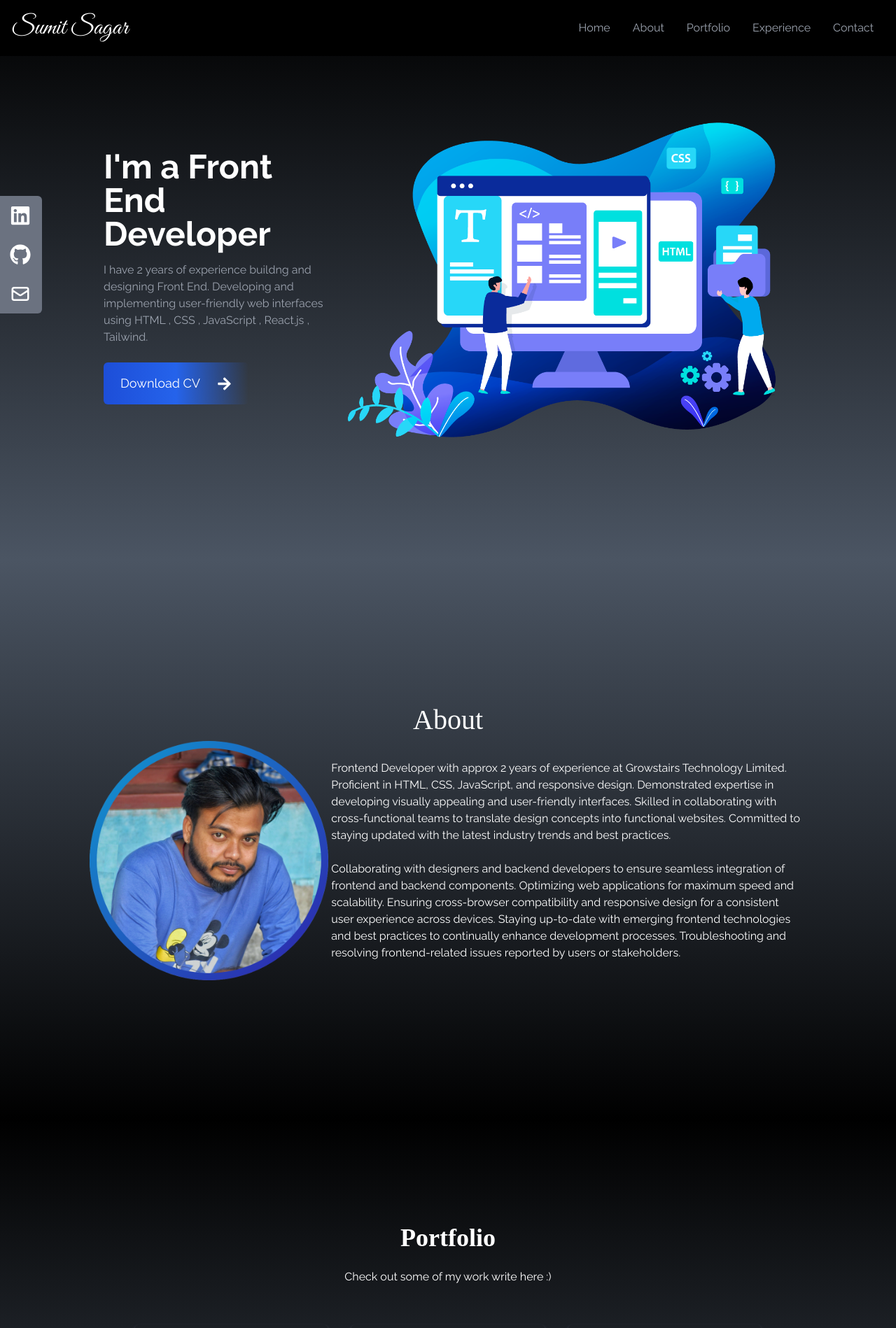
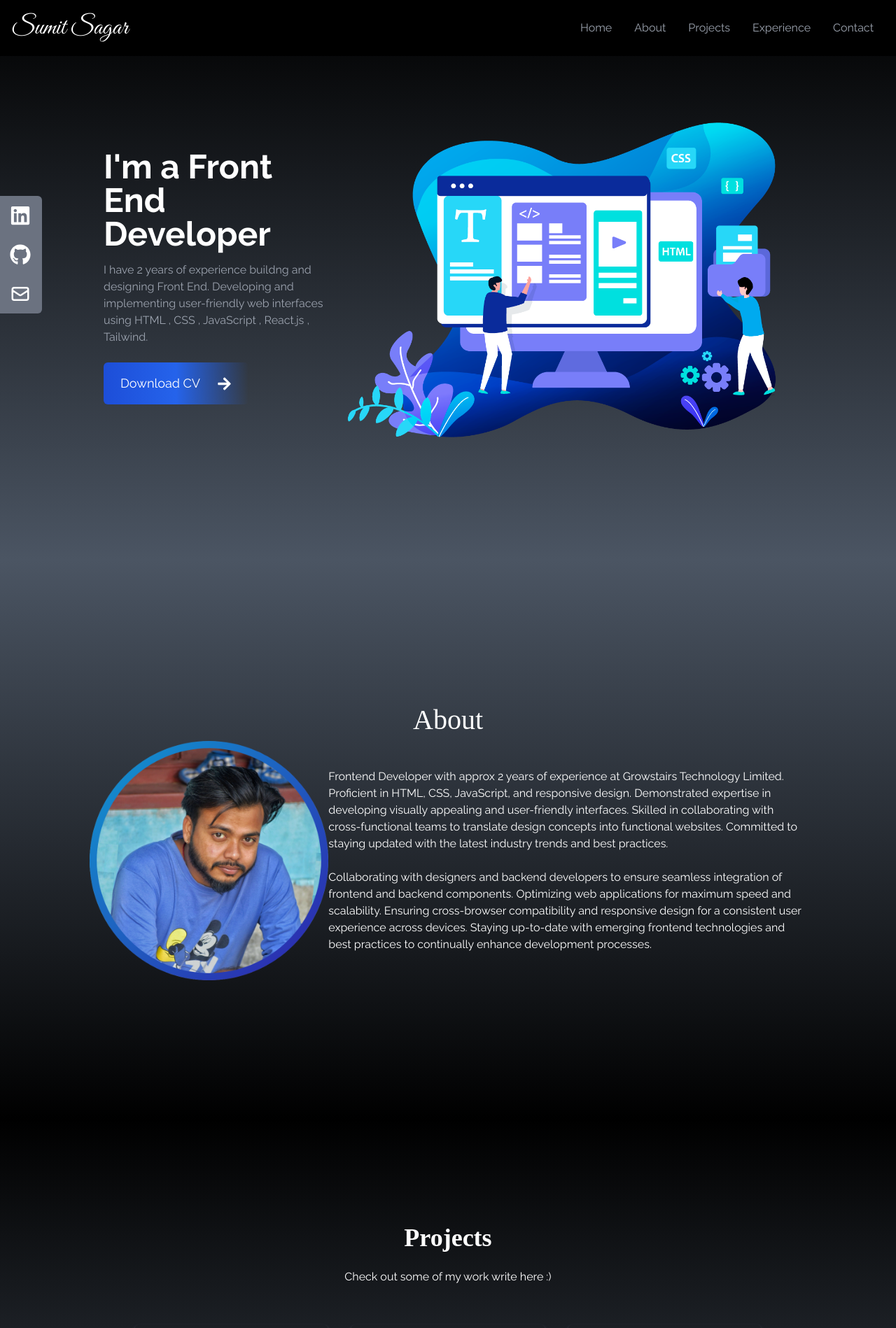
Before and after one commit to sumit-sagar-16/SumitSagar-Portfolio, a React (Create React App) app: page / in a window 1280 px wide. Shown: the top 1898 px of the page at 70% size. Built offline with nearby package versions, Linux system fonts and the light colour scheme; a web font is replaced by a local one.

Commit message:
some fixes-5/8/23

```diff
--- a/src/App.js
+++ b/src/App.js
@@ -3,9 +3,9 @@ import Home from "./components/Home";
 import NavBar from "./components/NavBar";
 import About from "./components/About";
 import SocialLinks from "./components/SocialLinks";
-import Portfolio from "./components/Portfolio";
 import Experience from "./components/Experience";
 import Contact from "./components/Contact";
+import Projects from "./components/Projects";
 
 function App() {
   return (
@@ -13,7 +13,7 @@ function App() {
       <NavBar />
       <Home />
       <About />
-      <Portfolio />
+      <Projects />
       <Experience />
       <Contact />
       <SocialLinks />
--- a/src/components/About.jsx
+++ b/src/components/About.jsx
@@ -4,7 +4,7 @@ import sumitsagar from '../Assets/sumitsagar.png'
 const About = () => {
   return (
 
-    <div name='About' className='flex justify-center h-screen w-full bg-gradient-to-b from-gray-600  text-white to-black sm:px-1'  >
+    <div name='About' className='flex justify-center h-screen  w-full bg-gradient-to-b from-gray-600  text-white to-black sm:px-1'  >
       <div className='max-w-screen-lg flex flex-col items-center justify-center'>
 
       <div className='  font-headings text-[40px]'>
@@ -14,11 +14,12 @@ const About = () => {
       </div>
       <div className='flex flex-col  items-center  sm:flex-row'>
         <div className='w-2/6 '> <img src={sumitsagar} alt=""  /> </div>
-        <div className=' text- w-4/6 sm:px-1'>
+        <div className='w-4/6 '>
           <p>Frontend Developer with approx 2 years of experience at Growstairs Technology Limited. Proficient in HTML, CSS, JavaScript, and responsive design. Demonstrated expertise in developing visually appealing and user-friendly interfaces. Skilled in collaborating with cross-functional teams to translate design concepts into functional websites. Committed to staying updated with the latest industry trends and best practices.
           </p>
           <br />
-          <p> Collaborating with designers and backend developers to ensure seamless integration of frontend and backend components. Optimizing web applications for maximum speed and scalability. Ensuring cross-browser compatibility and responsive design for a consistent user experience across devices. Staying up-to-date with emerging frontend technologies and best practices to continually enhance development processes. Troubleshooting and resolving frontend-related issues reported by users or stakeholders. </p>
+          <p className='hidden md:flex'> Collaborating with designers and backend developers to ensure seamless integration of frontend and backend components. Optimizing web applications for maximum speed and scalability. Ensuring cross-browser compatibility and responsive design for a consistent user experience across devices. Staying up-to-date with emerging frontend technologies and best practices to continually enhance development processes. </p>
+          <p className='md:hidden'> Collaborating with designers and backend developers to ensure seamless integration of frontend and backend components. Optimizing web applications for maximum .......</p>
         </div>
       </div>
       </div>
--- a/src/components/NavBar.jsx
+++ b/src/components/NavBar.jsx
@@ -1,83 +1,87 @@
-import React, { useState } from 'react'
-import { FaBars ,FaTimes  } from "react-icons/fa";
-import {Link} from 'react-scroll'
+import React, { useState } from "react";
+import { FaBars, FaTimes } from "react-icons/fa";
+import { Link } from "react-scroll";
+import { FaLinkedin, FaGithub } from "react-icons/fa";
+import { HiOutlineMail } from "react-icons/hi";
 
 const NavBar = () => {
+  const [nav, setnav] = useState(false);
 
-    const [nav, setnav] = useState(false);
+  const links = [
+    {
+      id: 1,
+      link: "Home",
+    },
+    {
+      id: 2,
+      link: "About",
+    },
+    {
+      id: 3,
+      link: "Projects",
+    },
+    {
+      id: 4,
+      link: "Experience",
+    },
+    {
+      id: 5,
+      link: "Contact",
+    },
+  ];
+
+  return (
+    <div className="flex justify-between items-center bg-black w-full h-20 z-10 fixed px-4 text-white">
+      <div>
+        <h1 className="text-white font-signature text-4xl">Sumit Sagar</h1>
+      </div>
+      <ul className="hidden md:flex">
+        {links.map(({ id, link }) => (
+          <li
+            key={id}
+            className="text-gray-400 px-4 cursor-pointer hover:scale-150 hover:text-blue-600 hover:font-bold duration-300"
+          >
+            <Link to={link} smooth duration={500}>
+              {link}{" "}
+            </Link>
+          </li>
+        ))}
+      </ul>
+      <div
+        onClick={() => setnav(!nav)}
+        className="cursor-pointer md:hidden pr-4 z-10 text-gray-400"
+      >
+        {nav ? <FaTimes size={30} /> : <FaBars size={30} />}
+      </div>
+
+      {nav && (
+            <ul className="flex flex-col justify-center items-center absolute top-0 left-0 w-full md:hidden h-screen bg-gradient-to-b from-black to-gray-800">
+              {links.map(({ id, link }) => (
+                <li
+                  key={id}
+                  className="text-gray-400 py-6 text-4xl cursor-pointer hover:scale-110 duration-200 hover:text-gray-200"
+                >
+                  <Link
+                    onClick={() => setnav(!nav)}
+                    to={link}
+                    smooth
+                    duration={500}
+                  >
+                    {link}{" "}
+                  </Link>
+                </li>
+              ))}
+              <li className="flex gap-8 py-6">
+                <a href=" https://www.linkedin.com/in/sumit-sagar-02a295141/"><FaLinkedin size={30} /></a>
+                <a href=" https://github.com/sumit-sagar-16/"><FaGithub size={30}/></a>
+                <a href=" mailto:sumitsagar16@gmail.com"><HiOutlineMail size={30}/></a>
+              </li>
+            </ul>
 
 
+      )}
+    </div>
+  );
+};
 
-  const links =[
-    {
-        id:1,
-        link:'Home'
-    },
-    {
-        id:2,
-        link:'About'
-
-    } ,
-    {
-        id:3,
-        link:'Portfolio'
-    },
-    {
-        id:4,
-        link:'Experience'
-    },
-    {
-        id:5,
-        link:'Contact'
-    },
-
-  ]
-
-
-
-  return (
-    <div className='flex justify-between items-center bg-black w-full h-20 z-10 fixed px-4 text-white'>
-    <div>
-        <h1 className='text-white font-signature text-4xl'>Sumit Sagar</h1>
-    </div>
-    <ul className='hidden md:flex'>
-        {
-            links.map(({id,link})=>(
-                <li
-                key={id}
-                className='text-gray-400 px-4 cursor-pointer hover:scale-150 hover:text-blue-600 hover:font-bold duration-300'
-                >
-                   <Link to={link} smooth duration={500}>{link} </Link>
-                </li>
-            ))
-        }
-
-
-
-    </ul>
-    <div onClick={()=>setnav(!nav)} className='cursor-pointer md:hidden pr-4 z-10 text-gray-400'>
-        {nav ? <FaTimes size={30}/>:<FaBars size={30}/>}
-    </div>
-
-    {nav &&(
-
-        <ul className='flex flex-col justify-center items-center absolute top-0 left-0 w-full md:hidden h-screen bg-gradient-to-b from-black to-gray-800'>
-        {
-            links.map(({id,link})=>(
-                <li
-                key={id}
-                className='text-gray-400 py-6 text-4xl cursor-pointer hover:scale-110 duration-200 hover:text-gray-200'
-                >
-                     <Link onClick={()=>setnav(!nav)} to={link} smooth duration={500}>{link} </Link>
-                </li>
-            ))
-        }
-        </ul>
-
-     )}
-
-</div>
-  )
-}
-
-export default NavBar
+export default NavBar;
--- a/src/components/Portfolio.jsx
+++ b/src/components/Projects.jsx
@@ -1,9 +1,9 @@
 import React from 'react';
 import DemoTile from '../Assets/DemoTile.png'
 
-const Portfolio = () => {
+const Projects = () => {
 
-  const portfolios=[
+  const project=[
     {
       id: 1,
       src: DemoTile
@@ -22,16 +22,16 @@ const Portfolio = () => {
 
 
   return (
-    <div name='Portfolio' className=' justify-center w-full md:h-screen bg-gradient-to-b from-black to-gray-600 text-white '>
+    <div name='Projects' className=' justify-center w-full md:h-screen bg-gradient-to-b from-black to-gray-600 text-white '>
       <div className='max-w-screen-lg p-4 mx-auto flex flex-col justify-center w-full h-full  '>
         <div className='flex flex-col items-center pb-8'>
-          <p className='text-4xl font-bold font-headings'>Portfolio</p>
+          <p className='text-4xl font-bold font-headings'>Projects</p>
           <p className='py-6'>Check out some of my work write here :) </p>
         </div>
 
 
         <div className='grid sm:grid-cols-2 md:grid-cols-3 gap-8 px-12 sm:px1 '>
-       { portfolios.map(({id,src}) => (
+       { project.map(({id,src}) => (
 
           <div key={id} className='shadow-md shadow-gray-500 rounded-lg'>
             <img src = {src} alt='DemoPicture' className=' duration-200 hover:scale-110 '/>
@@ -48,4 +48,4 @@ const Portfolio = () => {
   )
 }
 
-export default Portfolio
+export default Projects
```
